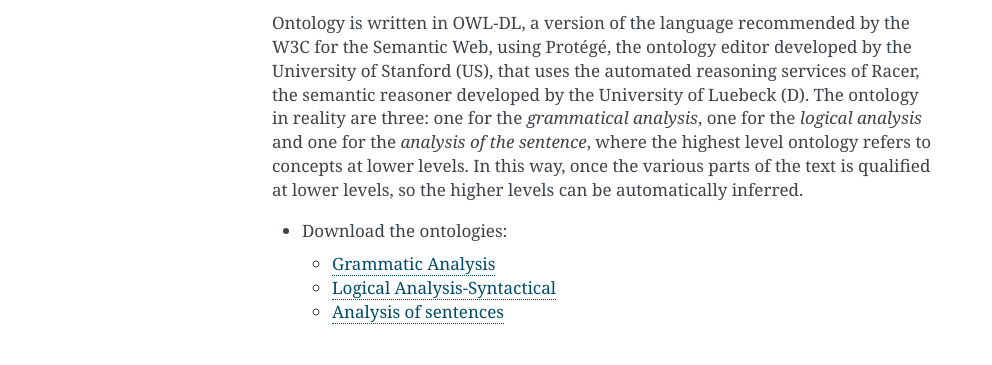
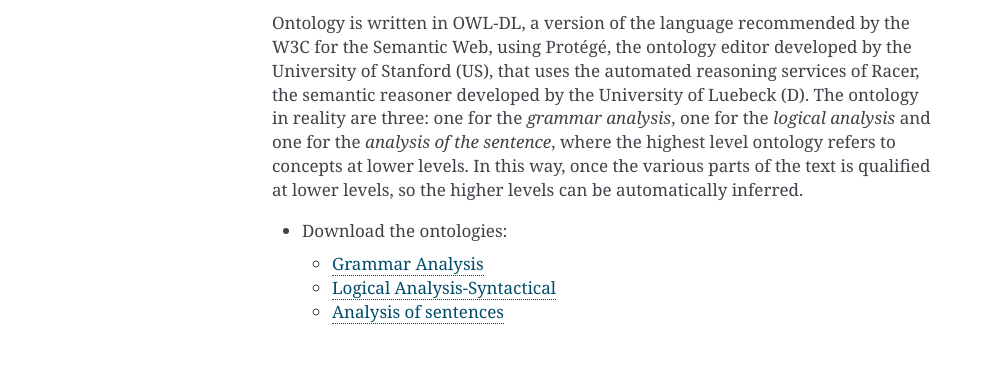
Before and after one commit to delpix/esperanto-ontology, a Sphinx documentation site: the page built from docs/source/project.rst, in a window 1280 px wide. Shown: the part 798-1163 px from the top of the page, without its empty margins (148-1140 px from the left). Built offline with Sphinx 7.4.7, drawn with Linux system fonts in a browser that asks for light colours.

Commit message:
rebuild docs

```diff
--- a/docs/source/project.rst
+++ b/docs/source/project.rst
@@ -1,5 +1,5 @@
 The project scope
-============================================================
+=================
 
 A formal representation for the grammar of Esperanto
 ----------------------------------------------------
@@ -36,7 +36,7 @@ by the W3C for the Semantic Web, using Protégé, the ontology editor
 developed by the University of Stanford (US), that uses the
 automated reasoning services of Racer, the semantic reasoner developed by
 the University of Luebeck (D). The ontology in reality are three: one for
-the *grammatical analysis*, one for the *logical analysis* and one for the
+the *grammar analysis*, one for the *logical analysis* and one for the
 *analysis of the sentence*, where the highest level ontology refers to
 concepts at lower levels. In this way, once the various parts of the
 text is qualified at lower levels, so the higher levels can be automatically
@@ -44,7 +44,7 @@ inferred.
 
 -  Download the ontologies:
 
-   -  `Grammatic Analysis <http://www.epistematica.com/ontologies/EsperantoGrammarAnalysis.owl>`__
+   -  `Grammar Analysis <http://www.epistematica.com/ontologies/EsperantoGrammarAnalysis.owl>`__
    -  `Logical Analysis-Syntactical <http://www.epistematica.com/ontologies/EsperantoLogicalSyntagmaticAnalysis.owl>`__
    -  `Analysis of sentences <http://www.epistematica.com/ontologies/EsperantoPeriodAnalysis.owl>`__
 
```
Also changed, not shown: 5 other files.
